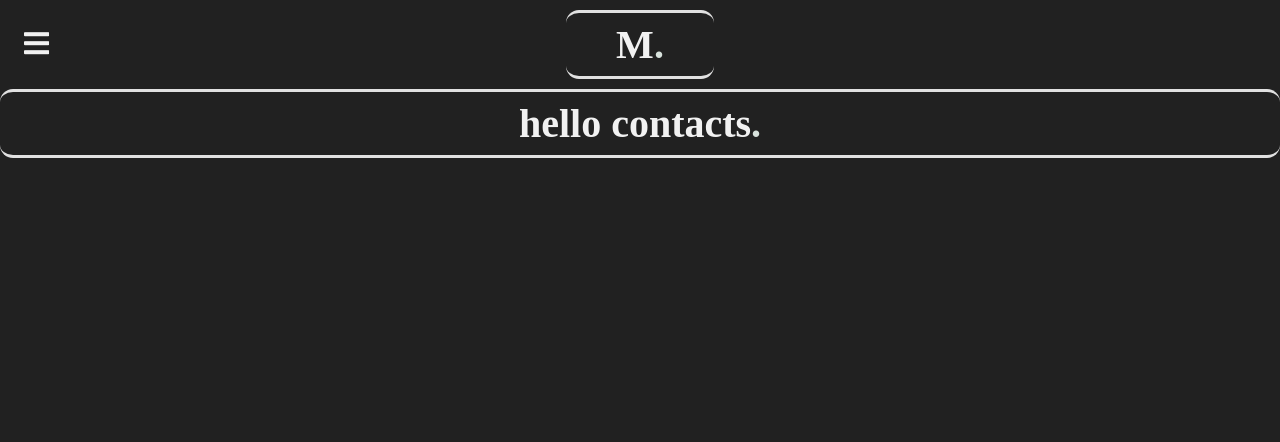
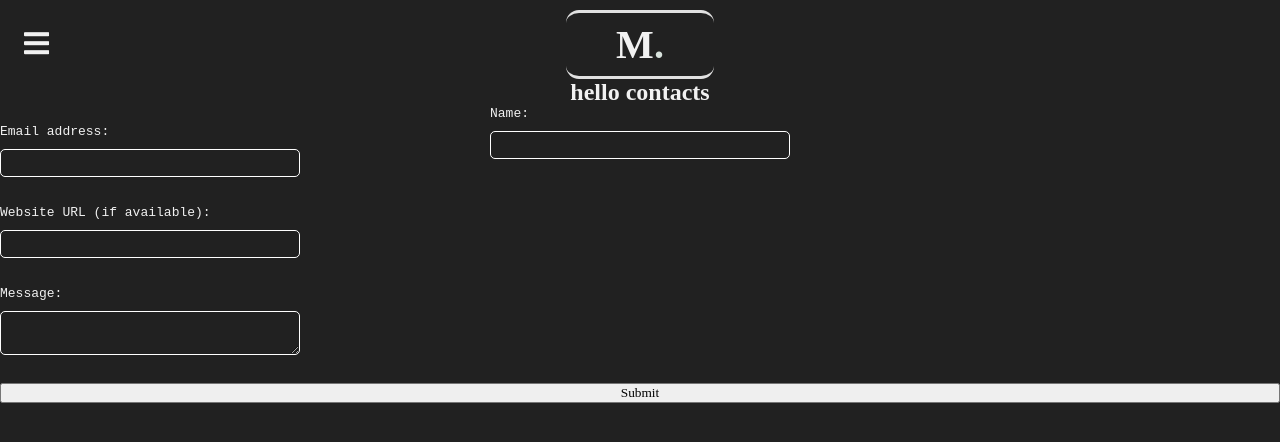
Before and after one commit to miki-saarna/person-portfolio-website, a React (Create React App) app: page /contact in a window 1280 px wide. Shown: the top 442 px of the page. Built offline with nearby package versions, Linux system fonts and the light colour scheme.

Commit message:
Began working on contact/form page

```diff
--- a/src/App.css
+++ b/src/App.css
@@ -224,13 +224,13 @@ a {
 }
 
 .noPageGradient {
-  position: absolute;
+  /* position: absolute;
   top: 0;
   right: 0;
   width: 100vw;
   height: 100vh;
   background-color: transparent;
-  animation: fadeOut 250ms;
+  animation: fadeOut 250ms; */
 }
 
 @keyframes fadeOut{
@@ -388,3 +388,58 @@ a {
   /* opacity: 1; */
 }
 /* ================================= */
+
+
+
+/* form */
+form {
+  display: flex;
+  flex-direction: column;
+  position: relative;
+}
+
+label:first-of-type {
+  position: absolute;
+  left: 50%;
+  transform: translateX(-50%);
+  width: 80vw;
+  width: 300px;
+
+
+}
+label {
+  /* font-family: monospace, 'Times New Roman', Times, serif; */
+  /* color: pink; */
+}
+
+
+label {
+  /* margin-left: 15px; */
+  display: block;
+  font-family: monospace;
+
+
+
+}
+input, textarea {
+  background-color: transparent;
+  color: #f1f1f1;
+  /* border: none; */
+  border: 1px solid white;
+  border-radius: 5px;
+  margin: 10px 0;
+  display: block;
+  padding: 5px;
+  width: 300px;
+}
+
+
+input:focus, textarea:focus {
+  /* background-color: yellow; */
+  /* border: none; */
+  /* color: red; */
+  border: 1px solid white;
+  outline: none;
+}
+
+/* ================================= */
--- a/src/contact/ContactPage.js
+++ b/src/contact/ContactPage.js
@@ -1,10 +1,93 @@
+
+import React, { useState } from "react";
+import { isCompositeComponent } from "react-dom/test-utils";
+
+function ContactPage() {
+    const initialFormState = {
+        name: '',
+        email: '',
+        url: '',
+        message: '',
+    }
+
+    const [formData, setFormData] = useState(initialFormState)
+
+    const changeHandler = ({ target }) => {
+        const value = target.value;
+        // const { value } = target;
+        setFormData({
+            ...formData,
+            [target.name]: value,
+        })
+    }
+
+    const handleSubmit = (event) => {
+        event.preventDefault();
+        setFormData(initialFormState);
+    }
 
 
 
 
-const ContactPage = () => {
     return (
-        <h1>hello contacts</h1>
+        <div>
+            <h2>hello contacts</h2>
+            <form className='form' onSubmit={handleSubmit}>
+                <label htmlFor='name'>
+                    Name:
+                    <input
+                        id='name'
+                        name='name'
+                        type='text'
+                        onChange={changeHandler}
+                        value={formData.name}
+                        />
+                </label>
+
+                <br />
+
+                <label htmlFor='email'>
+                    Email address:
+                    <input
+                        id='email'
+                        name='email'
+                        type='email'
+                        onChange={changeHandler}
+                        value={formData.email}
+                        />
+                </label>
+
+                <br />
+
+                <label htmlFor='url'>
+                    Website URL (if available):
+                    <input
+                        id='url'
+                        name='url'
+                        type='text'
+                        onChange={changeHandler}
+                        value={formData.url}
+                        />
+                </label>
+
+                <br />
+
+                <label htmlFor='message'>
+                    Message:
+                    <textarea
+                        id='message'
+                        name='message'
+                        type='textarea'
+                        onChange={changeHandler}
+                        value={formData.message}
+                    ></textarea>
+                </label>
+
+                <br />
+          <button type='submit'>Submit</button>
+
+            </form>
+        </div>
     )
 }
 
--- a/src/layout/Menu.js
+++ b/src/layout/Menu.js
@@ -28,7 +28,7 @@ export const Menu = () => {
                             }
                         </ul>
                     </nav>
-                    <div className={menuBar ? "pageGradient" : "noPageGradient"} onClick={menuBar ? showMenuBarHandler : null}></div>
+                    <div className={menuBar ? "pageGradient" : null} onClick={menuBar ? showMenuBarHandler : null}></div>
                   </>
         </>
     )
```
